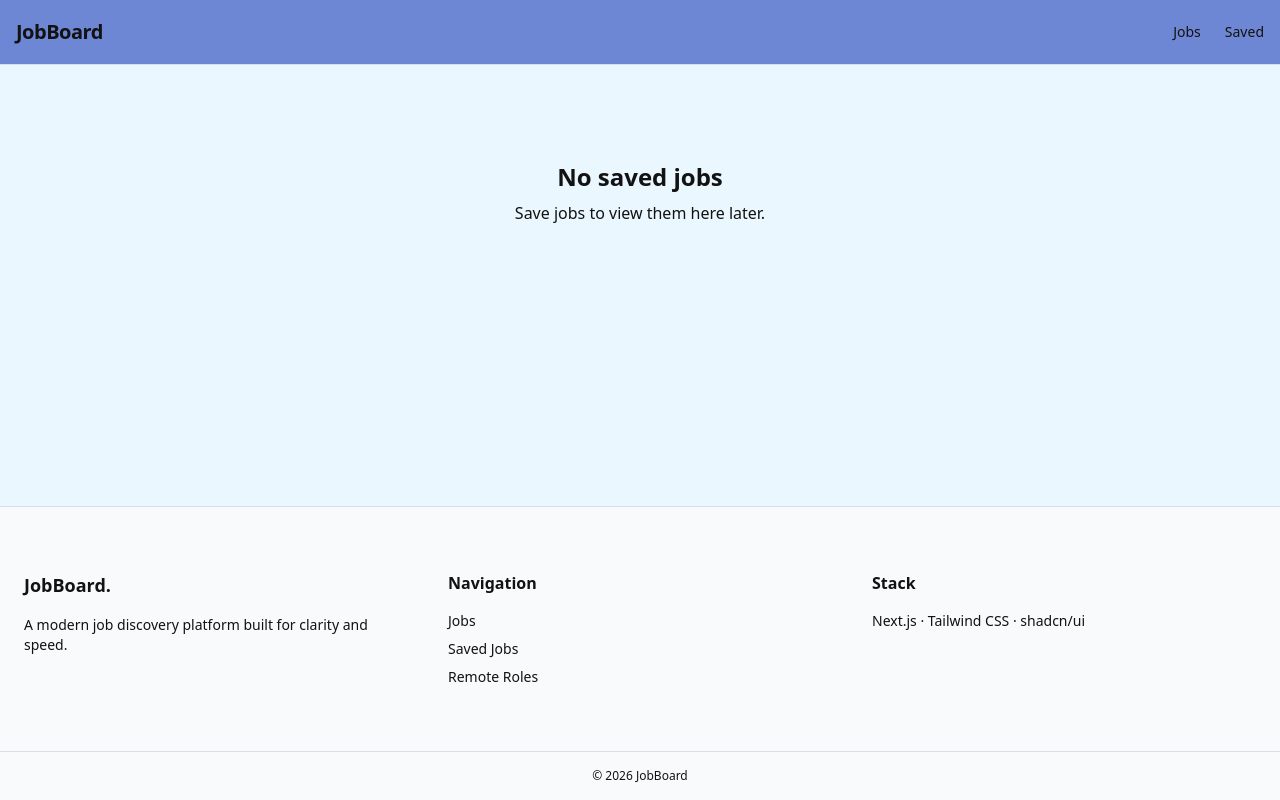
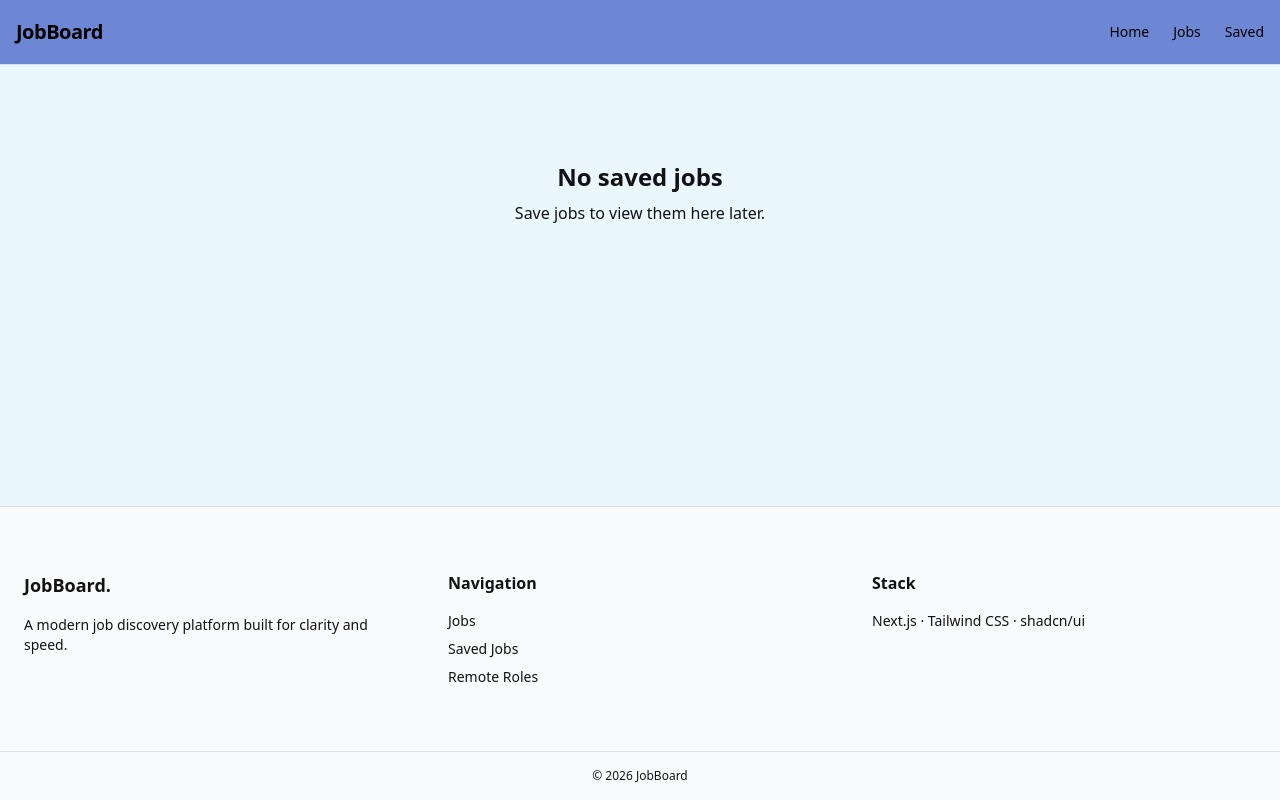
Before and after one commit to Qamrul-Hassan/job-board, a Next.js app: page /saved in a window 1280 px wide. Built offline with nearby package versions, Linux system fonts and the light colour scheme.

Commit message:
some error fixed

```diff
--- a/components/Navbar.tsx
+++ b/components/Navbar.tsx
@@ -4,15 +4,21 @@ export default function Navbar() {
   return (
     <header className="border-b bg-blue-800/60 backdrop-blur-sm sticky top-0 z-50">
       <div className="container mx-auto px-4 h-16 flex items-center justify-between">
-        <Link href="/" className="text-xl font-bold tracking-tight">
+        <Link href="/" className="text-xl font-bold tracking-tight text-black">
           JobBoard
         </Link>
 
-        <nav className="flex items-center gap-6 text-sm font-medium">
-          <Link href="/jobs" className="hover:text-primary">
+        <nav className="flex items-center gap-6 text-sm font-medium text-black">
+          {/* ✅ NEW HOME BUTTON */}
+          <Link href="/" className="hover:text-blue-200">
+            Home
+          </Link>
+
+          <Link href="/jobs" className="hover:text-blue-200">
             Jobs
           </Link>
-          <Link href="/saved" className="hover:text-primary">
+
+          <Link href="/saved" className="hover:text-blue-200">
             Saved
           </Link>
         </nav>
--- a/components/SaveJobButton.tsx
+++ b/components/SaveJobButton.tsx
@@ -7,12 +7,12 @@ import { Button } from "@/components/ui/button";
 export default function SaveJobButton({ job }: { job: Job }) {
   const [saved, setSaved] = useState(false);
 
-  // ✅ Run ONLY on client
   useEffect(() => {
     const existing: Job[] = JSON.parse(
       localStorage.getItem("savedJobs") || "[]"
     );
 
+    // eslint-disable-next-line react-hooks/set-state-in-effect
     setSaved(existing.some((j) => j.id === job.id));
   }, [job.id]);
 
@@ -22,8 +22,10 @@ export default function SaveJobButton({ job }: { job: Job }) {
     );
 
     if (!existing.find((j) => j.id === job.id)) {
-      const updated = [...existing, job];
-      localStorage.setItem("savedJobs", JSON.stringify(updated));
+      localStorage.setItem(
+        "savedJobs",
+        JSON.stringify([...existing, job])
+      );
       setSaved(true);
     }
   }
```
